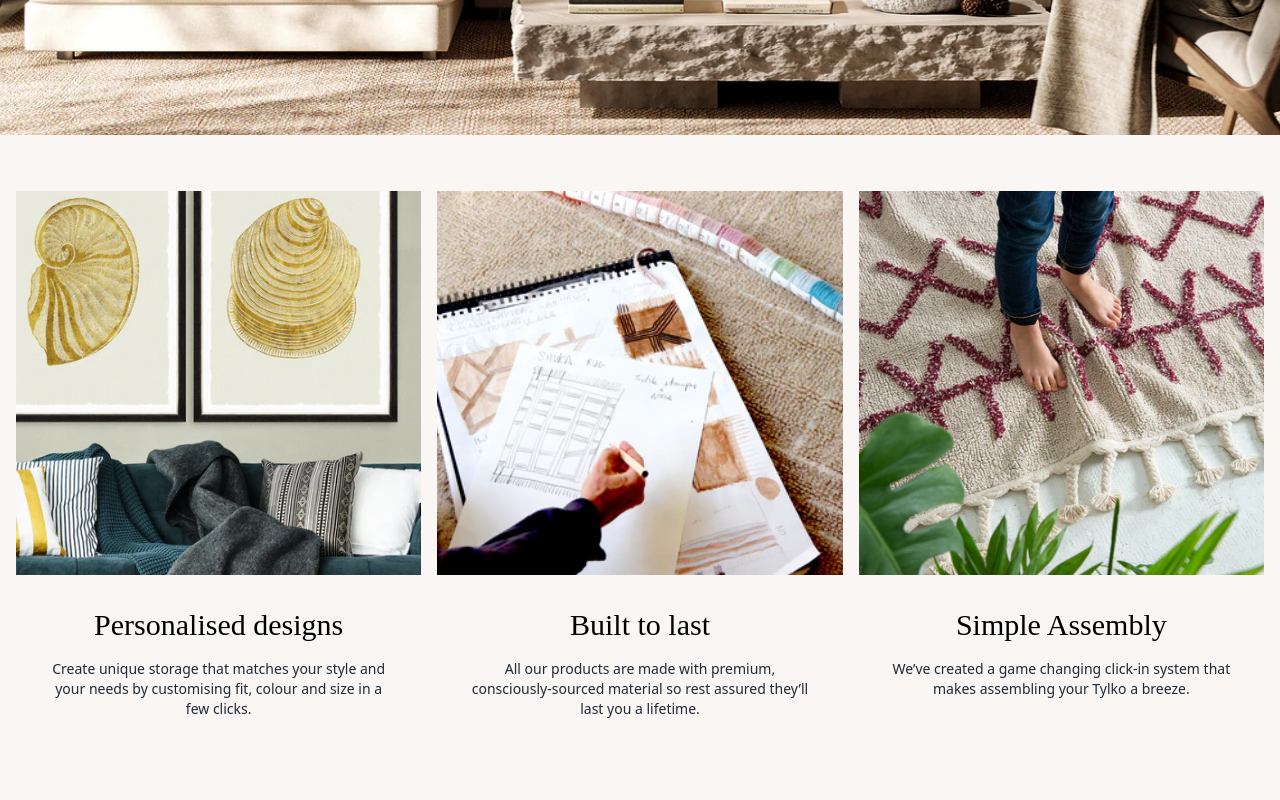
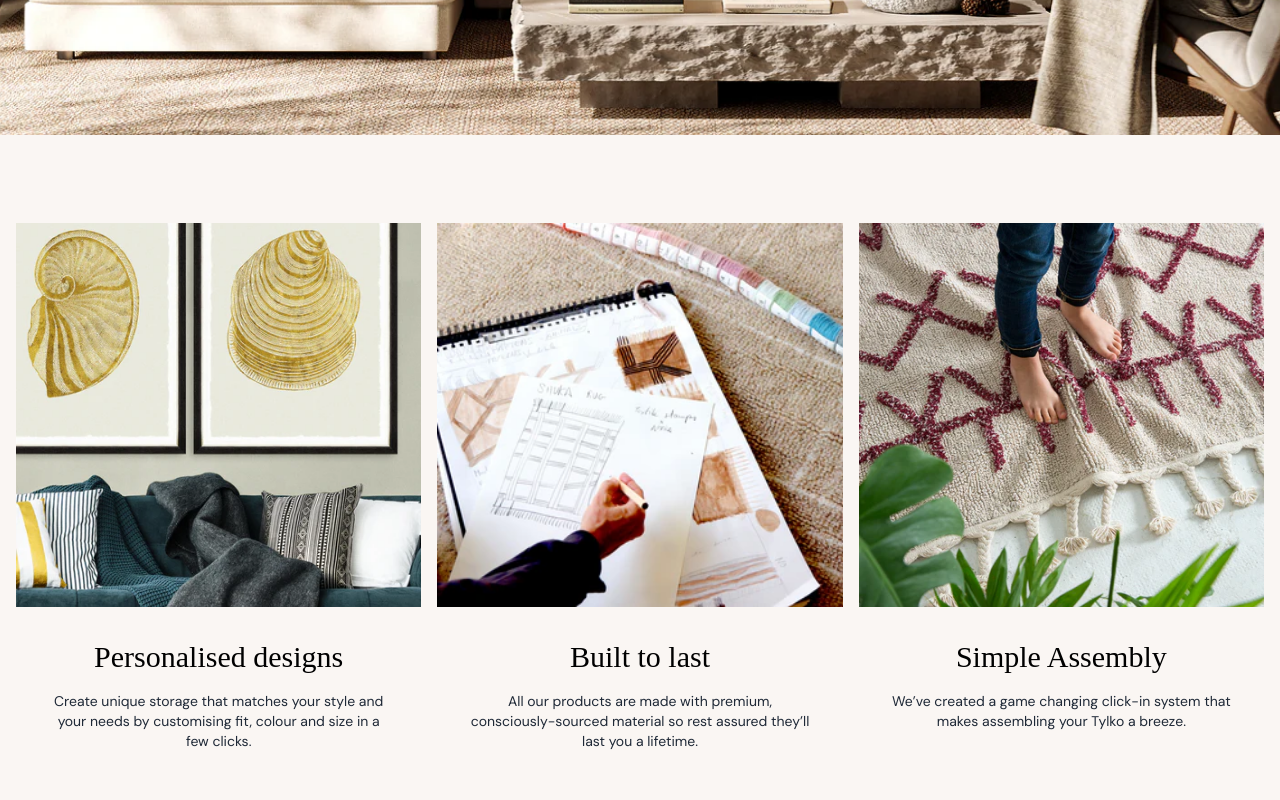
Before and after one commit to amenowski/polyform, a React (Vite) app: page /home in a window 1280 px wide. Shown: the part 760-1560 px from the top of the page. Built offline with nearby package versions, Linux system fonts and the light colour scheme.

Commit message:
style: increase padding top and bottom

```diff
--- a/index.html
+++ b/index.html
@@ -6,7 +6,7 @@
     <meta name="viewport" content="width=device-width, initial-scale=1.0" />
     <title>Vite + React + TS</title>
   </head>
-  <body class="overflow-x-hidden">
+  <body class="font-dm-sans overflow-x-hidden">
     <div id="root"></div>
     <script type="module" src="/src/main.tsx"></script>
   </body>
--- a/src/components/Features.tsx
+++ b/src/components/Features.tsx
@@ -5,7 +5,7 @@ import Container from "./ui/Container";
 
 export default function Features() {
   return (
-    <section className="bg-featuresBackground w-full py-12">
+    <section className="bg-featuresBackground w-full py-20">
       <Container className="grid gap-x-4 gap-y-10 py-10 md:grid-cols-2 lg:grid-cols-3">
         <div>
           <div className="h-96 w-full overflow-hidden">
```
